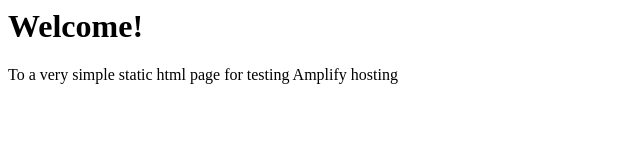
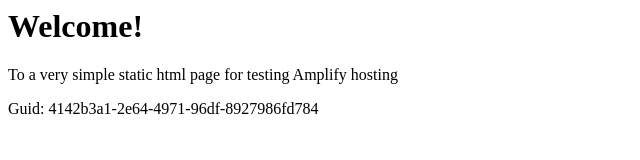
Before and after one commit to aws-aemilia-iad/Github-PR-Commit-Integration-Test-DoNotTouch-v0-prod-us-east-1, a website: page src/index.html in a window 1280 px wide. Shown: the whole page, without its empty margins (0-640 px from the left). Drawn offline with Linux system fonts and the light colour scheme.

Commit message:
commit from integ tests

```diff
--- a/src/index.html
+++ b/src/index.html
@@ -1,3 +1,5 @@
+
+
 <html lang="en">
 
 <head>
@@ -10,6 +12,6 @@
 <body>
     <h1>Welcome!</h1>
     <p>To a very simple static html page for testing Amplify hosting</p>
-</body>
+    <p>Guid: 4142b3a1-2e64-4971-96df-8927986fd784</p></body>
 
 </html>
```
